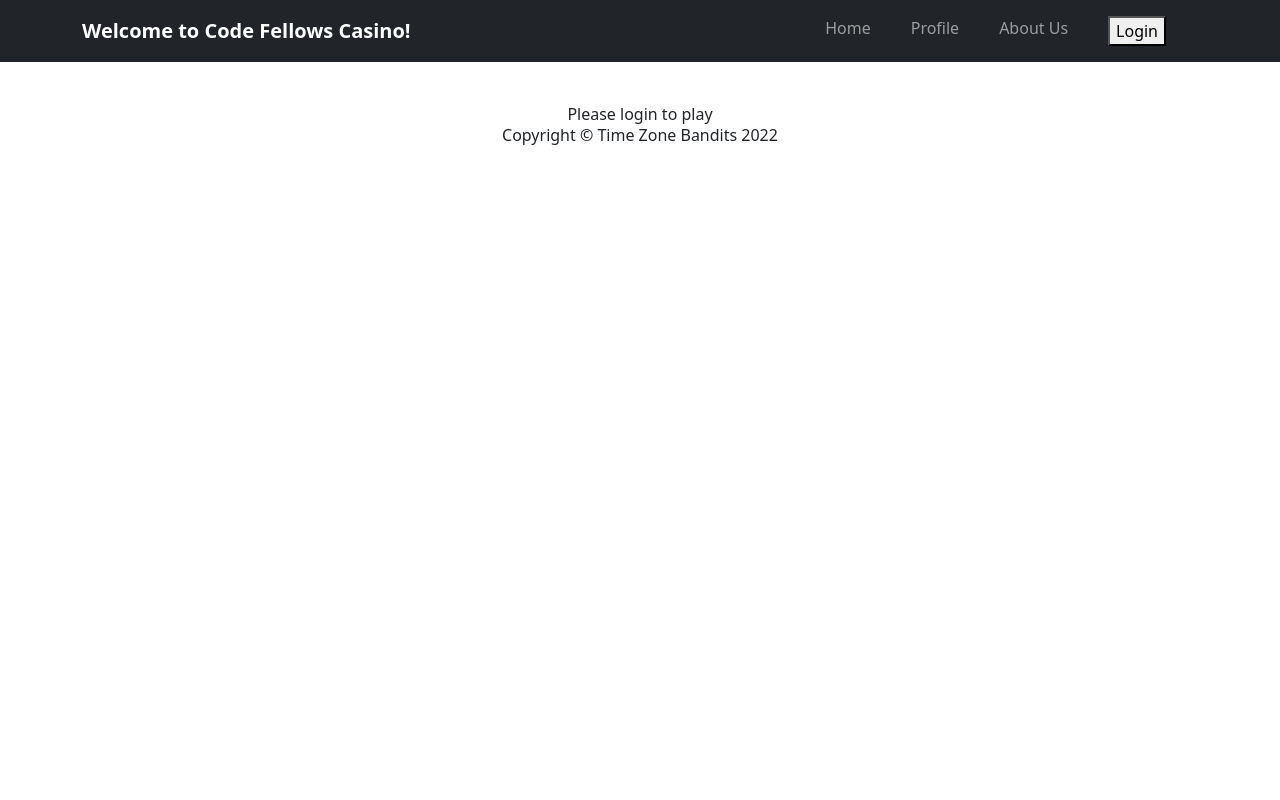
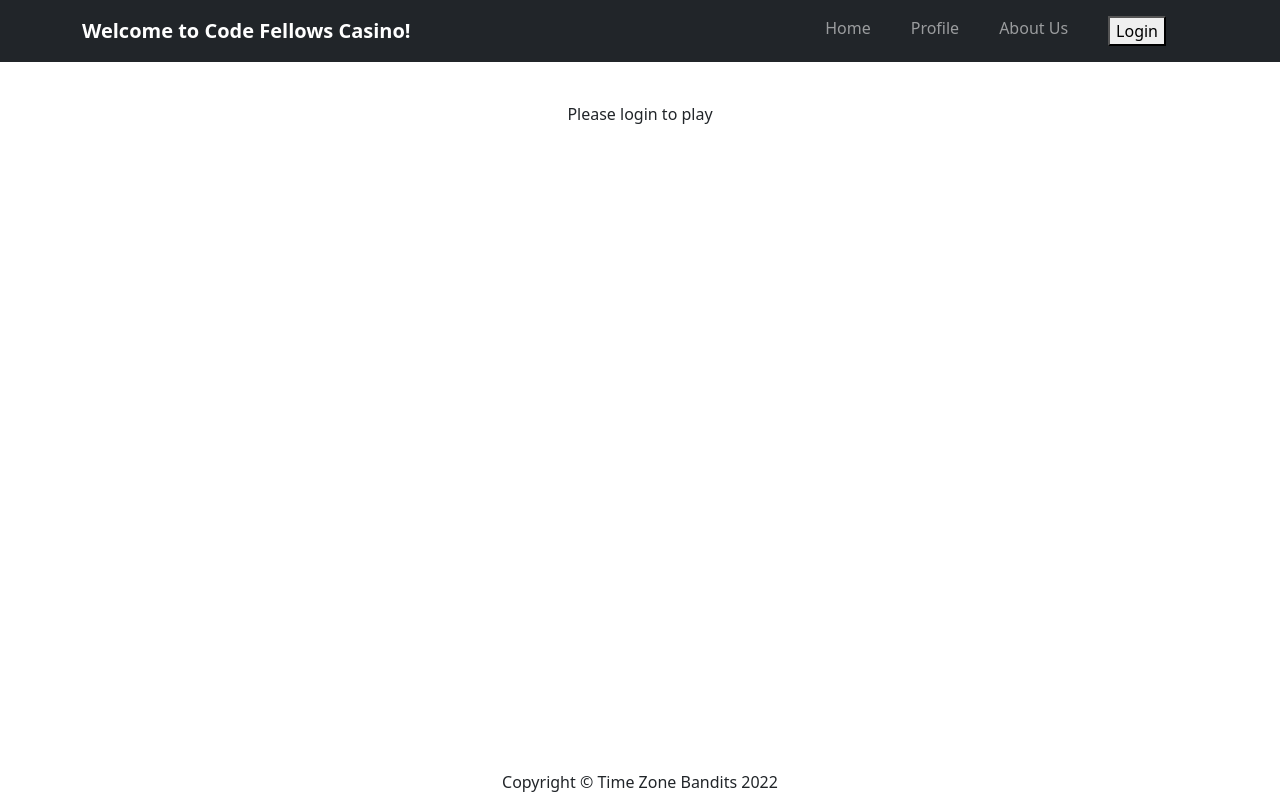
Before and after one commit to Time-Zone-Bandits/CodeFellows-Casino-Frontend, a React (Create React App) app: page / in a window 1280 px wide. Built offline with nearby package versions, Linux system fonts and the light colour scheme; no server answers.

Commit message:
positioned footer to remain at bottom of page

```diff
--- a/src/App.css
+++ b/src/App.css
@@ -4,6 +4,9 @@
 
 #footer-div {
   text-align: center;
+  position: absolute;
+  width: 100%;
+  bottom: 0;
 }
 
 #nav-bar {
--- a/src/components/Blackjack/BlackjackForm.js
+++ b/src/components/Blackjack/BlackjackForm.js
@@ -51,7 +51,6 @@ class BlackjackForm extends Component {
 
   render() {
     return (
-
         <Form>
           <Button variant="secondary"onClick={() => {this.newGame()}}>New Game</Button>
           <Button variant="success">Hit</Button>
@@ -60,7 +59,6 @@ class BlackjackForm extends Component {
           <Form.Control type="number" name="bet" placeholder="Bet Amount" value={this.state.betInput} onChange={this.handleChange.bind(this)}/>
           <Button onClick={() => {this.placeBet()}}>Place Bet</Button>
         </Form>
-
     )
   }
 }
--- a/src/index.css
+++ b/src/index.css
@@ -5,6 +5,7 @@ body {
     sans-serif;
   -webkit-font-smoothing: antialiased;
   -moz-osx-font-smoothing: grayscale;
+  height: 100%;
 }
 
 code {
```
